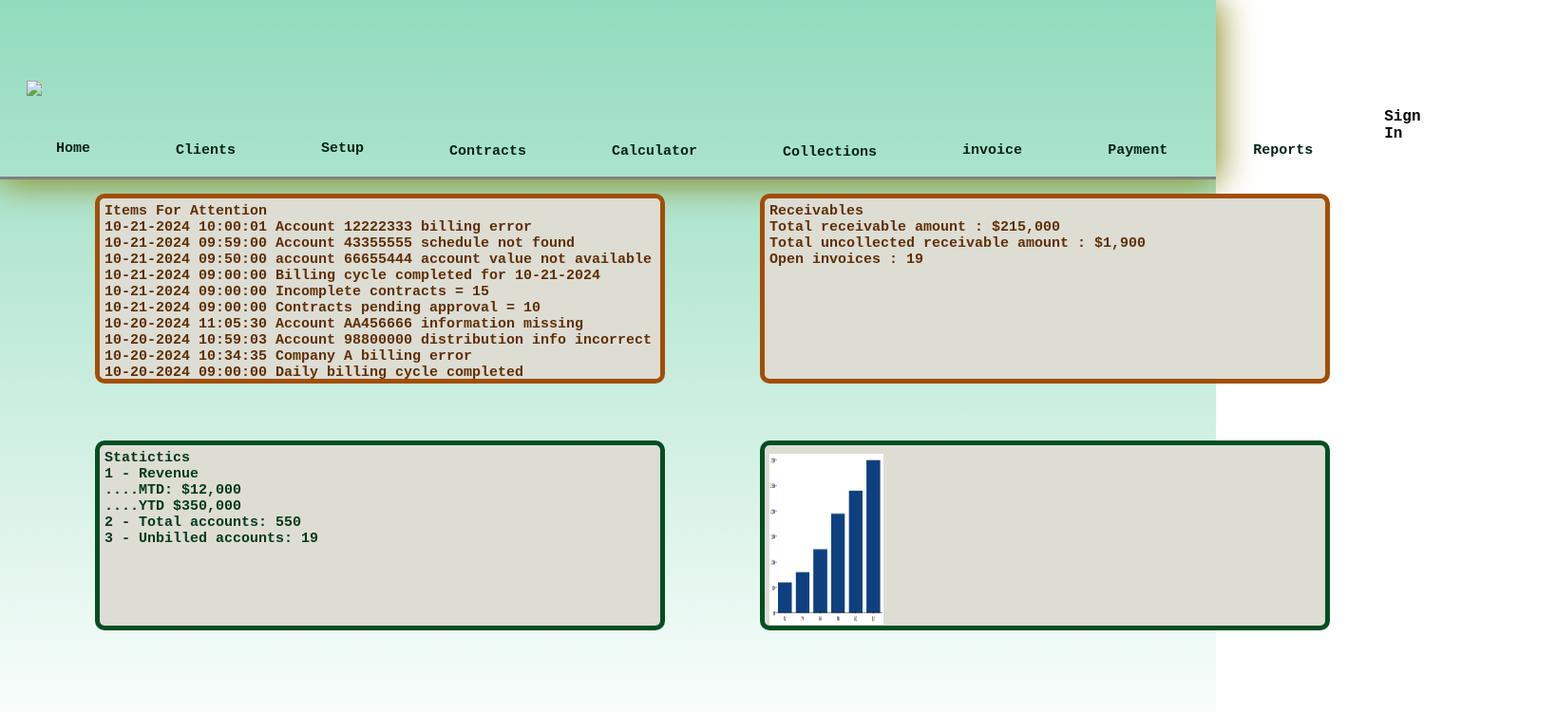
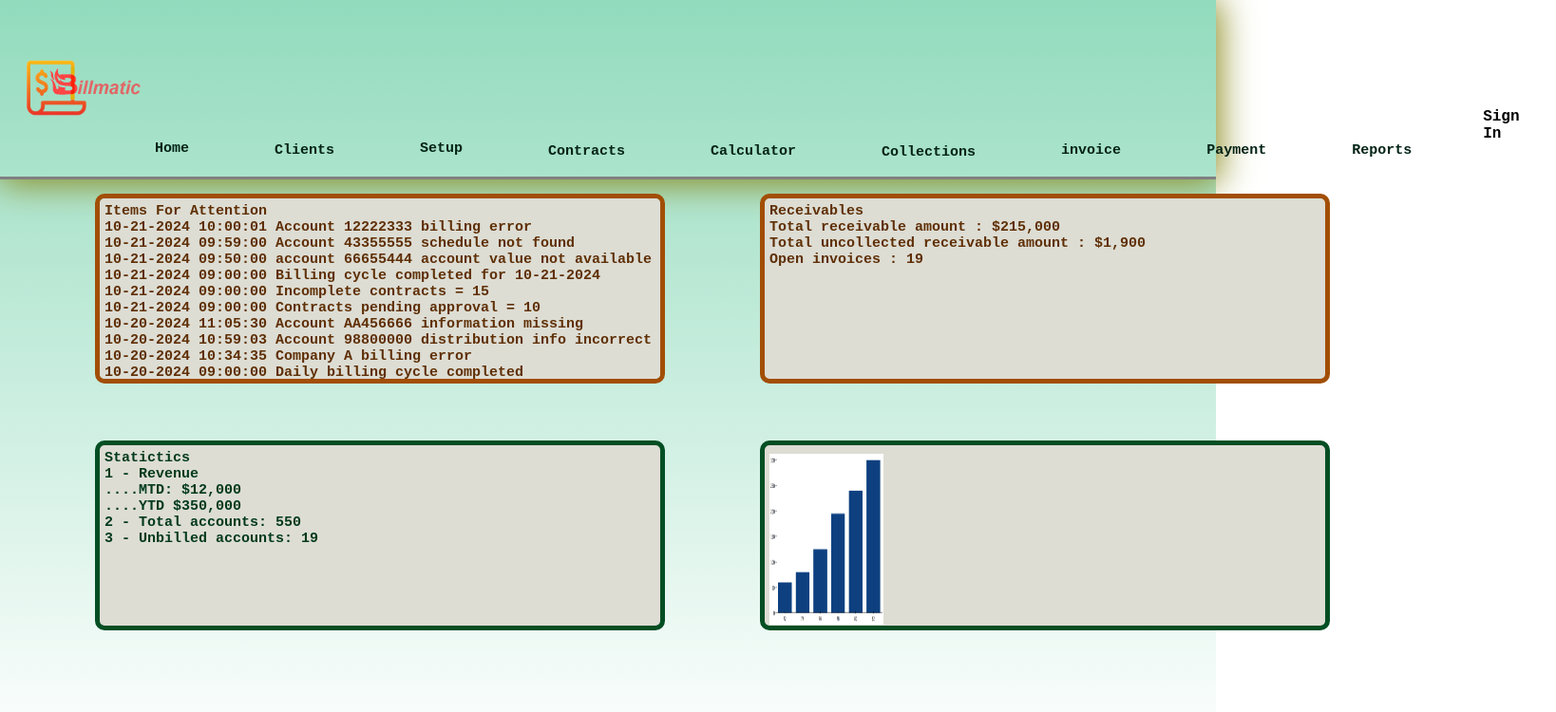
Before and after one commit to kenstercc/Bilmatic-demo, a website: page index.html in a window 1280 px wide. Shown: the whole page at 95% size, 1638 px wide, since content can reach past the window. Drawn offline with Linux system fonts and the light colour scheme; the site is published under a folder, as on GitHub Pages, so addresses that start at the root find nothing.

Commit message:
Update navbar.html

```diff
--- a/navbar.html
+++ b/navbar.html
@@ -1,5 +1,5 @@
 <div class="logo"></i><img class="bilmatic-logo"
-    src="/images/icons/Bilmatic-logo-2.png" width="150 height="100 /></div>
+    src="images/icons/Bilmatic-logo-2.png" width="150 height="100 /></div>
         <ul class="menu">
             <li><a href="/index.html">Home</a></li>
             <li><a href="/client.html">Clients</a></li>
```
